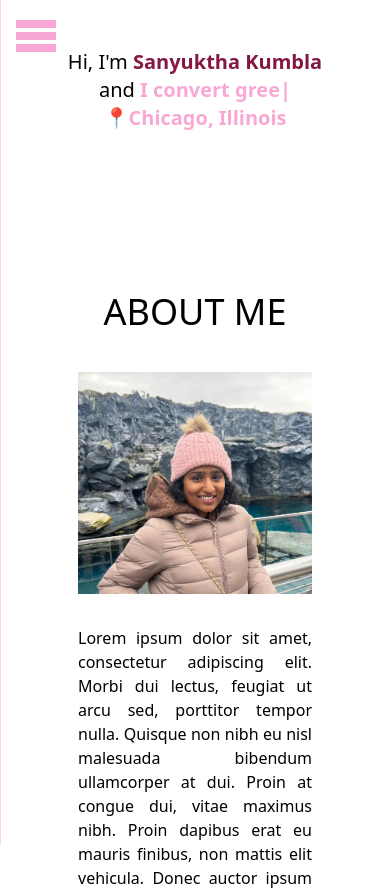
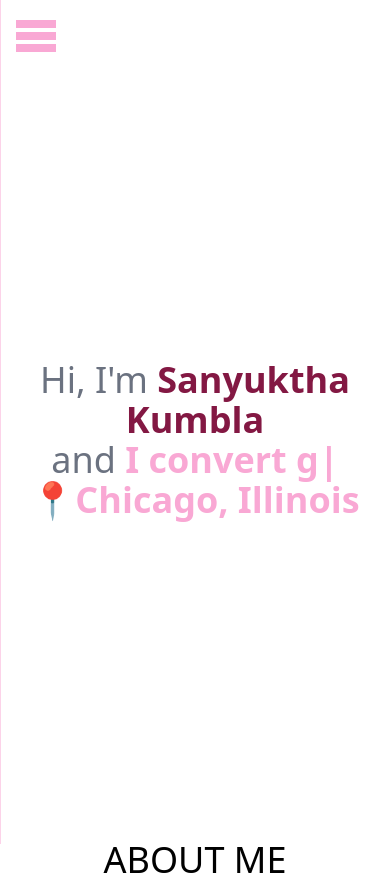
Before and after one commit to sanyuktha-kumbla/portfolio, a React (Create React App) app: page / in a window 390 px wide. Shown: the top 890 px of the page. Built offline with nearby package versions, Linux system fonts and the light colour scheme.

Commit message:
fixed intro to center and fixed first timeline card

```diff
--- a/src/Introduction.js
+++ b/src/Introduction.js
@@ -2,17 +2,22 @@ import { TypeAnimation } from "react-type-animation";
 
 const Introduction = () => {
   return (
-    <div id="introduction" className="lg:grid lg:grid-cols-2 md:grid md:grid-cols-2 pb-20 pt-12">
-        <div className="lg:flex lg:pt-20 lg:pl-20 lg:justify-end lg:items-center">
-        <div className="text-xl text-center lg:text-4xl  lg:items-center">
+    <div id="introduction" className="lg:grid lg:grid-cols-2 md:grid md:grid-cols-2 pb-20 ">
+        <div className="lg:flex lg:pt-20 lg:pl-20 lg:justify-end lg:items-center  pb-20">
+          <div className="pb-20"></div>
+          <div className="pb-20 "></div>
+          <div className="pb-20 "></div>
+          <div className="pb-20 "></div>
+          <div className="pb-10 "></div>
+        <div className="text-4xl text-center lg:text-4xl  lg:items-center pb-20 ">
          <div>
-         <h1 className="lg:pl-20 lg:pr-20">
+         <h1 className="lg:pl-20 lg:pr-20 text-gray-500">
           Hi, I'm{" "}
           <span className="text-pink-900 font-bold ">Sanyuktha Kumbla</span>
         </h1>
-        <h1>
+        <h1 className=" text-gray-500">
           {" "}and
-          <span className="text-pink-300 font-bold text-xl lg:text-4xl ">
+          <span className="text-pink-300 font-bold text-4xl lg:text-4xl ">
             <TypeAnimation
               sequence={[
                 " I am a Software Engineer",
--- a/src/Timeline.js
+++ b/src/Timeline.js
@@ -10,7 +10,7 @@ const Timeline = () => {
             <div className="flex flex-col sm:flex-row items-center">
               <div className="flex justify-start w-full mx-auto items-center">
                 <div className="w-full sm:w-1/2 sm:pr-8">
-                  <div className="p-12 bg-white rounded shadow text-lg">
+                  <div className="p-4 bg-white rounded shadow text-lg">
                   <p className="text-pink-900 italic">September 2023 - Present</p>
                     <p className="text-gray-400">Fitch Ratings </p>
                     <p className="text-gray-500">Software Engineer</p>
```
